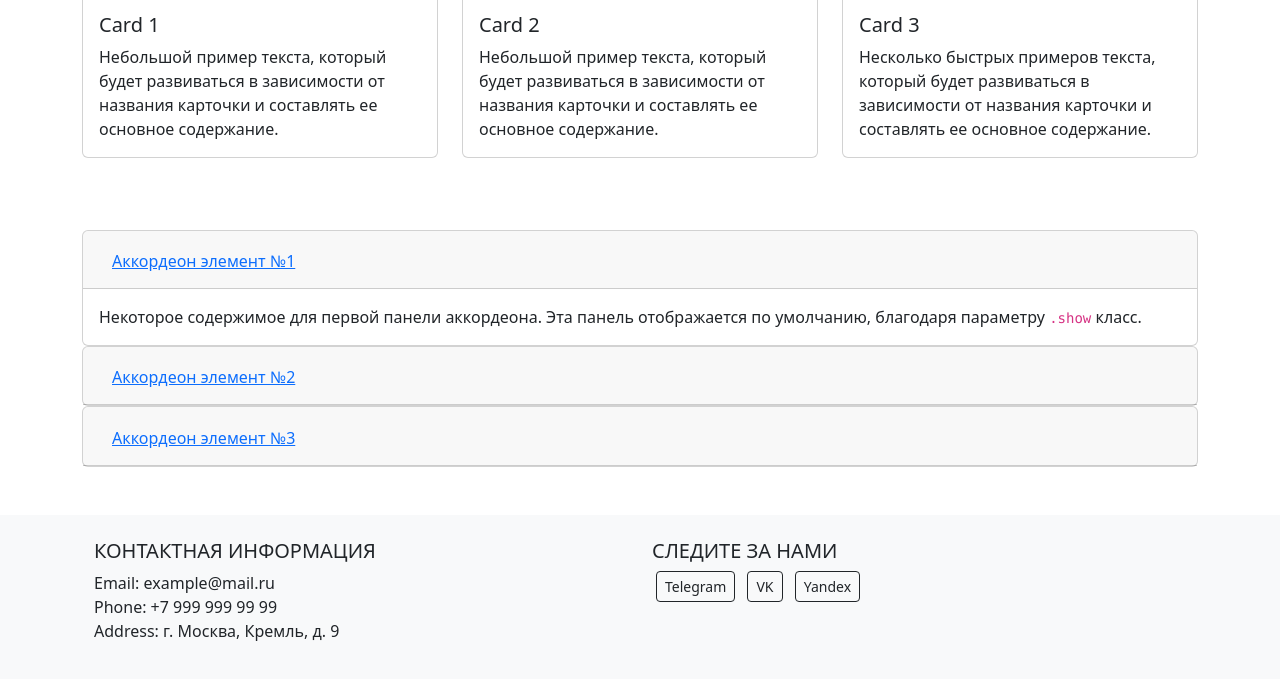
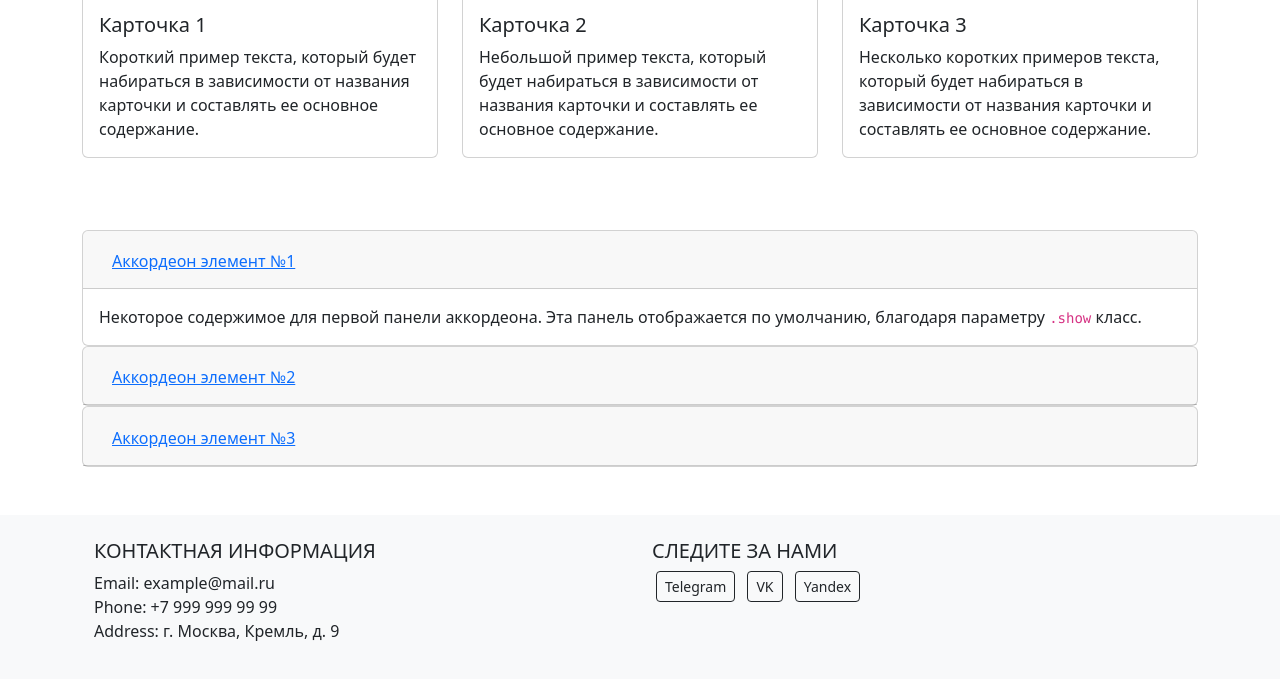
Before and after one commit to Shch2295404/WEBpy, a plain HTML site: page vd03.html in a window 1280 px wide. Shown: the part 1235-1914 px from the top of the page. Drawn offline with nearby package versions, Linux system fonts and the light colour scheme.

Commit message:
Update vd03.html

```diff
--- a/vd03.html
+++ b/vd03.html
@@ -61,8 +61,8 @@
                     <div class="card">
                         <img src="https://raw.githubusercontent.com/Shch2295404/WEBpy/289de2b659571a3e15a534cae25bc9b58b06b7f4/img/1.jpg" class="card-img-top" alt="Card 1">
                         <div class="card-body">
-                            <h5 class="card-title">Card 1</h5>
-                            <p class="card-text">Небольшой пример текста, который будет развиваться в зависимости от названия карточки и составлять ее основное содержание.</p>
+                            <h5 class="card-title">Карточка 1</h5>
+                            <p class="card-text">Короткий пример текста, который будет набираться в зависимости от названия карточки и составлять ее основное содержание.</p>
                         </div>
                     </div>
                 </div>
@@ -70,8 +70,8 @@
                     <div class="card">
                         <img src="https://raw.githubusercontent.com/Shch2295404/WEBpy/289de2b659571a3e15a534cae25bc9b58b06b7f4/img/2.jpg" class="card-img-top" alt="Card 2">
                         <div class="card-body">
-                            <h5 class="card-title">Card 2</h5>
-                            <p class="card-text">Небольшой пример текста, который будет развиваться в зависимости от названия карточки и составлять ее основное содержание.</p>
+                            <h5 class="card-title">Карточка 2</h5>
+                            <p class="card-text">Небольшой пример текста, который будет набираться в зависимости от названия карточки и составлять ее основное содержание.</p>
                         </div>
                     </div>
                 </div>
@@ -79,8 +79,8 @@
                     <div class="card">
                         <img src="https://raw.githubusercontent.com/Shch2295404/WEBpy/289de2b659571a3e15a534cae25bc9b58b06b7f4/img/3.jpg" class="card-img-top" alt="Card 3">
                         <div class="card-body">
-                            <h5 class="card-title">Card 3</h5>
-                            <p class="card-text">Несколько быстрых примеров текста, который будет развиваться в зависимости от названия карточки и составлять ее основное содержание.</p>
+                            <h5 class="card-title">Карточка 3</h5>
+                            <p class="card-text">Несколько коротких примеров текста, который будет набираться в зависимости от названия карточки и составлять ее основное содержание.</p>
                         </div>
                     </div>
                 </div>
```
